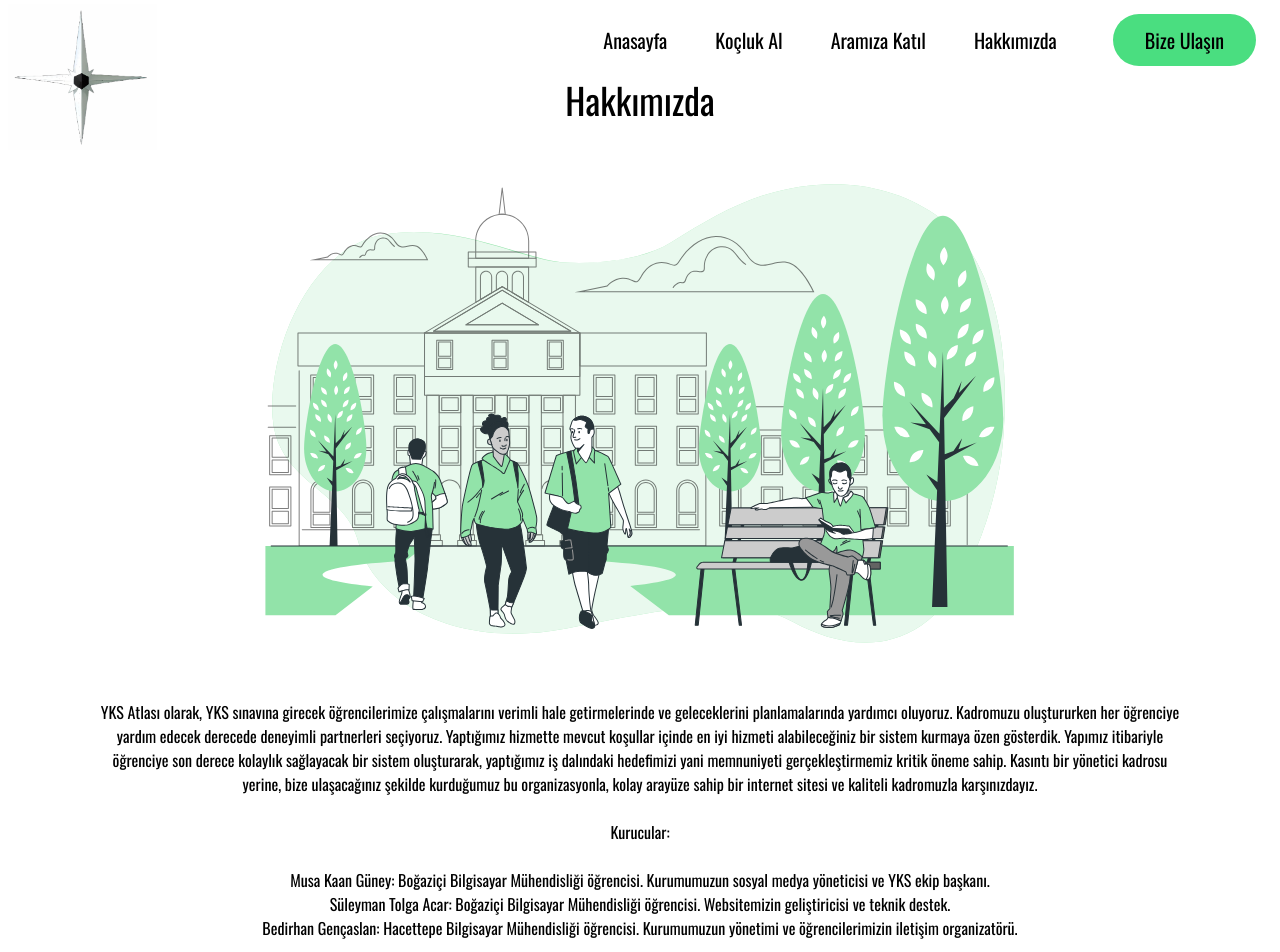
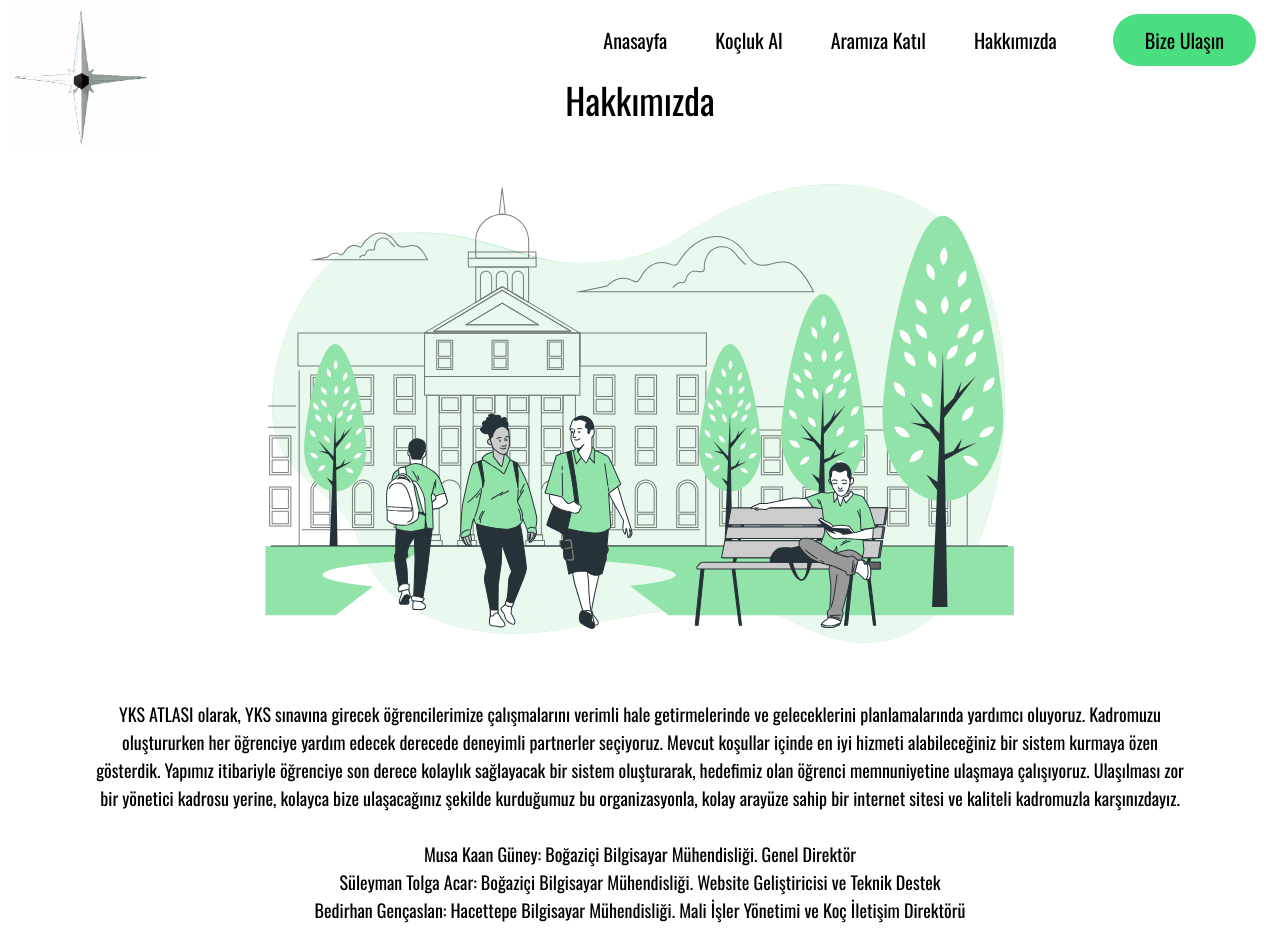
Before and after one commit to SuleymanTolgaAcar/koc-akademi, a Next.js app: page /hakkimizda in a window 1280 px wide. Shown: the top 952 px of the page. Built offline with nearby package versions, Linux system fonts and the light colour scheme.

Commit message:
added package texts and more

```diff
--- a/app/hakkimizda/page.tsx
+++ b/app/hakkimizda/page.tsx
@@ -6,30 +6,26 @@ const About = () => {
     <div className="mt-20 flex flex-col items-center">
       <h1 className="text-4xl">Hakkımızda</h1>
       <Image src={aboutImg} alt="about" className="mt-12 -mb-12" />
-      <p className="pt-20 md:px-24 px-12 text-center">
-        YKS Atlası olarak, YKS sınavına girecek öğrencilerimize çalışmalarını
+      <p className="pt-20 md:px-24 px-12 text-center text-lg">
+        YKS ATLASI olarak, YKS sınavına girecek öğrencilerimize çalışmalarını
         verimli hale getirmelerinde ve geleceklerini planlamalarında yardımcı
         oluyoruz. Kadromuzu oluştururken her öğrenciye yardım edecek derecede
-        deneyimli partnerleri seçiyoruz. Yaptığımız hizmette mevcut koşullar
-        içinde en iyi hizmeti alabileceğiniz bir sistem kurmaya özen gösterdik.
-        Yapımız itibariyle öğrenciye son derece kolaylık sağlayacak bir sistem
-        oluşturarak, yaptığımız iş dalındaki hedefimizi yani memnuniyeti
-        gerçekleştirmemiz kritik öneme sahip. Kasıntı bir yönetici kadrosu
-        yerine, bize ulaşacağınız şekilde kurduğumuz bu organizasyonla, kolay
-        arayüze sahip bir internet sitesi ve kaliteli kadromuzla karşınızdayız.
+        deneyimli partnerler seçiyoruz. Mevcut koşullar içinde en iyi hizmeti
+        alabileceğiniz bir sistem kurmaya özen gösterdik. Yapımız itibariyle
+        öğrenciye son derece kolaylık sağlayacak bir sistem oluşturarak,
+        hedefimiz olan öğrenci memnuniyetine ulaşmaya çalışıyoruz. Ulaşılması
+        zor bir yönetici kadrosu yerine, kolayca bize ulaşacağınız şekilde
+        kurduğumuz bu organizasyonla, kolay arayüze sahip bir internet sitesi ve
+        kaliteli kadromuzla karşınızdayız.
         <br />
         <br />
-        Kurucular:
+        Musa Kaan Güney: Boğaziçi Bilgisayar Mühendisliği. Genel Direktör
         <br />
+        Süleyman Tolga Acar: Boğaziçi Bilgisayar Mühendisliği. Website
+        Geliştiricisi ve Teknik Destek
         <br />
-        Musa Kaan Güney: Boğaziçi Bilgisayar Mühendisliği öğrencisi. Kurumumuzun
-        sosyal medya yöneticisi ve YKS ekip başkanı.
-        <br />
-        Süleyman Tolga Acar: Boğaziçi Bilgisayar Mühendisliği öğrencisi.
-        Websitemizin geliştiricisi ve teknik destek.
-        <br />
-        Bedirhan Gençaslan: Hacettepe Bilgisayar Mühendisliği öğrencisi.
-        Kurumumuzun yönetimi ve öğrencilerimizin iletişim organizatörü.
+        Bedirhan Gençaslan: Hacettepe Bilgisayar Mühendisliği. Mali İşler
+        Yönetimi ve Koç İletişim Direktörü
       </p>
     </div>
   );
--- a/app/katil/page.tsx
+++ b/app/katil/page.tsx
@@ -7,14 +7,14 @@ const Join = () => {
     <div className="mt-20 flex flex-col items-center">
       <h1 className="text-4xl">Aramıza Katıl</h1>
       <Image src={joinImg} alt="clouds" className="mt-12 -mb-12" />
-      <p className="pt-20 md:px-24 px-12 text-center">
+      <p className="pt-20 md:px-24 px-12 text-center text-lg">
         Yükseköğretime Geçiş Sınavı (YKS) öğrencilerine destek olacak bir ekibin
         parçası olmaya ne dersiniz? Siz de YKS sınavına girecek öğrencilerin
         potansiyelini en üst düzeye çıkarmalarına yardımcı olmak istiyorsanız,
-        aramıza katılın! <br />
-        Unutmayın, bir öğrencinin hayatındaki en önemli dönemeçlerden birine
-        rehberlik etmek, onların geleceğini şekillendirmek anlamına gelir. Siz
-        de bu önemli süreçte yer alarak öğrencilere ışık olabilirsiniz.
+        aramıza katılın! Unutmayın, bir öğrencinin hayatındaki en önemli
+        dönemeçlerden birine rehberlik etmek, onların geleceğini şekillendirmek
+        anlamına gelir. Siz de bu önemli süreçte yer alarak öğrencilere yol
+        gösterebilirsiniz.
       </p>
       <Link
         href="/iletisim?konu=katil"
--- a/components/Footer.tsx
+++ b/components/Footer.tsx
@@ -42,12 +42,12 @@ const Footer = () => {
           <p className="">yksatlasi@outlook.com</p>
         </a>
         <a
-          href="tel:05555555555"
+          href="tel:05518575204"
           target="_blank"
           className="flex gap-1 items-center transition-all duration-300 transform hover:scale-105 text-black"
         >
           <AiOutlinePhone size={30} />
-          <p className="">555 555 55 55</p>
+          <p className="">0551 857 52 04</p>
         </a>
       </div>
       <div className="flex gap-4 flex-col md:flex-row">
--- a/components/PriceCard.tsx
+++ b/components/PriceCard.tsx
@@ -20,7 +20,7 @@ const PriceCard: React.FC<PriceCardProps> = ({
         {title}
       </h2>
       <h3 className="text-4xl">{price}₺</h3>
-      <p className="text-gray-500 px-8">{description}</p>
+      <p className="text-gray-500 px-8 h-24">{description}</p>
       <ol className="flex flex-col gap-2">
         {features.map((feature, index) => (
           <li key={index}>
--- a/components/Prices.tsx
+++ b/components/Prices.tsx
@@ -1,4 +1,3 @@
-import Link from "next/link";
 import PriceCard from "./PriceCard";
 
 const Prices = () => {
@@ -9,58 +8,46 @@ const Prices = () => {
         <PriceCard
           title="1 Aylık"
           price="500 - 1000"
-          description="1 ay boyunca haftada 1 gün 1 saat olmak üzere toplam 4 saatlik koçluk.
-        Lorem ipsum dolor sit amet consectetur adipisicing elit. Aspernatur ut
-        esse optio quam."
+          description="Sistemimizi ve işleyişimizi görmek, denemek istiyorsanız size bir aylık paketimizi öneriyoruz."
           features={[
             "Koçla haftalık görüşme",
+            "Sınırsız soru-cevap",
             "Kişiye özel çalışma programı",
             "Deneme sınavlarının analizi",
-            "Kaynak önerimi",
-            "Soru-cevap hizmeti",
           ]}
         />
         <PriceCard
           title="3 Aylık"
           price="1350 - 2700"
-          description="1 ay boyunca haftada 1 gün 1 saat olmak üzere toplam 4 saatlik koçluk.
-        Lorem ipsum dolor sit amet consectetur adipisicing elit. Aspernatur ut
-        esse optio quam."
+          description="Bizden alacağınız hizmeti uzun süreli kullanmayacaksanız ve bir süre yararlanmak isterseniz önerimiz üç aylık pakettir."
           features={[
             "Koçla haftalık görüşme",
+            "Sınırsız soru-cevap",
             "Kişiye özel çalışma programı",
             "Deneme sınavlarının analizi",
-            "Kaynak önerimi",
-            "Soru-cevap hizmeti",
           ]}
         />
         <PriceCard
           title="6 Aylık"
           price="2400 - 4800"
-          description="1 ay boyunca haftada 1 gün 1 saat olmak üzere toplam 4 saatlik koçluk.
-        Lorem ipsum dolor sit amet consectetur adipisicing elit. Aspernatur ut
-        esse optio quam."
+          description="Bizden aldığınız sistemden memnun kaldıysanız ve yola bizle devam etmek isterseniz altı aylık paketle size yardım edebiliriz."
           features={[
             "Koçla haftalık görüşme",
+            "Sınırsız soru-cevap",
             "Kişiye özel çalışma programı",
             "Deneme sınavlarının analizi",
-            "Kaynak önerimi",
-            "Soru-cevap hizmeti",
             "Tercih danışmanlığı",
           ]}
         />
         <PriceCard
           title="9 Aylık"
           price="3150 - 6300"
-          description="1 ay boyunca haftada 1 gün 1 saat olmak üzere toplam 4 saatlik koçluk.
-        Lorem ipsum dolor sit amet consectetur adipisicing elit. Aspernatur ut
-        esse optio quam."
+          description="İşleyişimizi kendize uygun buluyorsanız ve uygun bir fiyatla size dokuz ay boyunca destek olmamızı isterseniz bu paket tam size göre."
           features={[
             "Koçla haftalık görüşme",
+            "Sınırsız soru-cevap",
             "Kişiye özel çalışma programı",
             "Deneme sınavlarının analizi",
-            "Kaynak önerimi",
-            "Soru-cevap hizmeti",
             "Tercih danışmanlığı",
           ]}
         />
```
Also changed, not shown: components/FAQ.tsx (+13 -20 lines).
